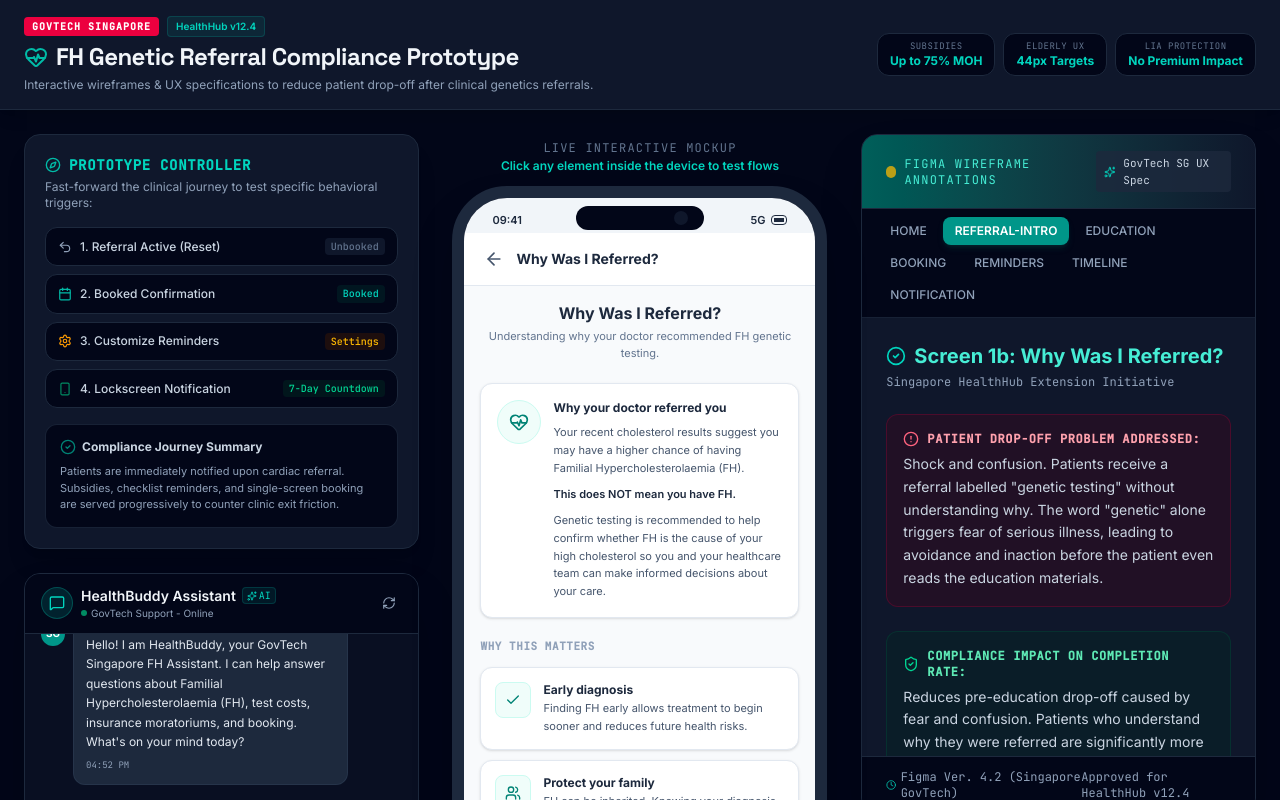
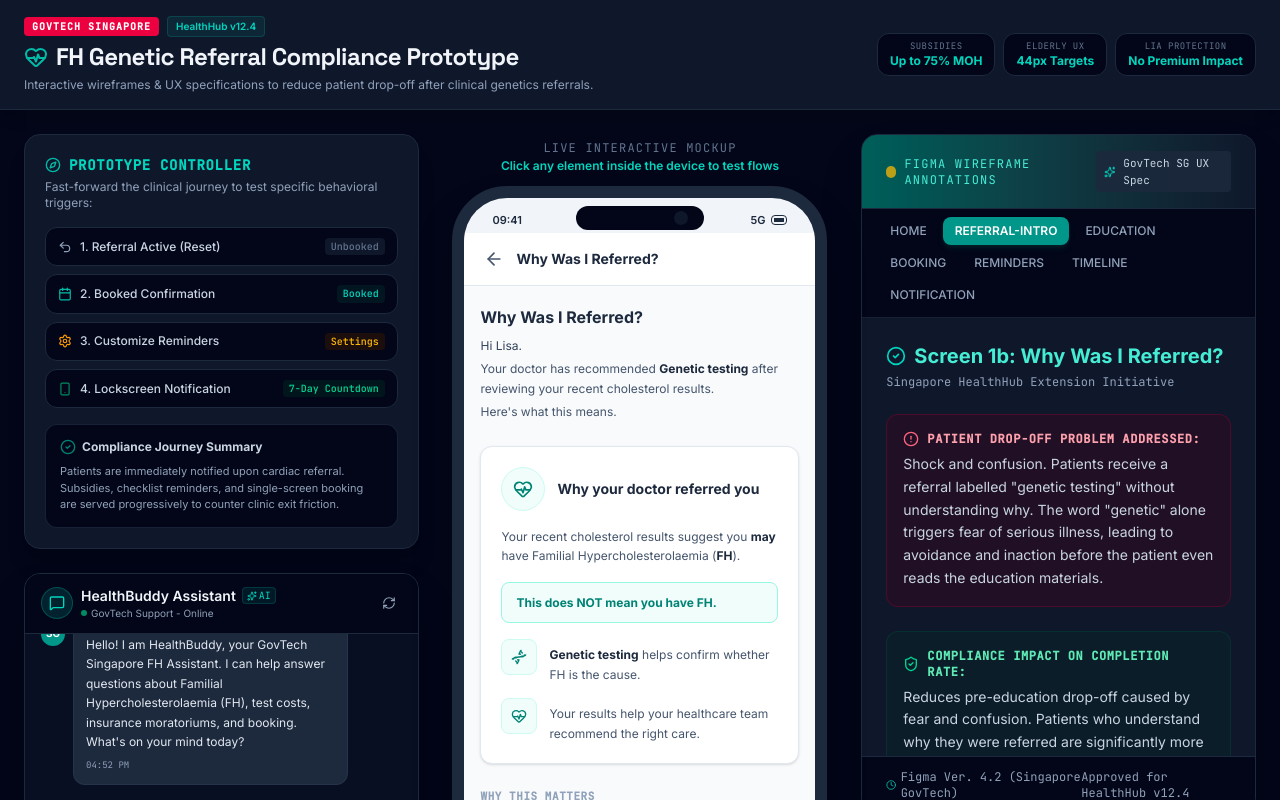
Before and after one commit to leea89179-ux/INFS3605-Group-Project, a React (Vite) app: page / in a window 1280 px wide. Both pictures are taken after a click on the button "Learn More". Shown: the top 800 px of the page. Built offline with nearby package versions, Linux system fonts and the light colour scheme.

Commit message:
Update ReferralIntro screen content

```diff
--- a/src/components/PhoneSimulator.tsx
+++ b/src/components/PhoneSimulator.tsx
@@ -1,11 +1,6 @@
 import React, { useState, useEffect } from 'react';
 import { ScreenId, Appointment, ReminderPreferences } from '../types';
-import {
-  HeartPulse, Dna, ClipboardList, Coins, ShieldAlert, Pill,
-  ChevronRight, Calendar, Bell, Check, ArrowLeft, Play, Pause,
-  MapPin, CheckSquare, Square, Info, ShieldCheck, ExternalLink,
-  MessageCircle, Smartphone, AlertCircle, Share2, Users, Sparkles, BookOpen
-} from 'lucide-react';
+import { HeartPulse, Dna, ClipboardList, Coins, ShieldAlert, Pill, ChevronRight, Calendar, Bell, Check, ArrowLeft, Play, Pause, MapPin, SquareCheck as CheckSquare, Square, Info, ShieldCheck, ExternalLink, MessageCircle, Smartphone, CircleAlert as AlertCircle, Share2, Users, Sparkles, BookOpen } from 'lucide-react';
 import { educationalSections, preCounsellingChecklist, faqs } from '../data/education';
 
 interface PhoneSimulatorProps {
@@ -326,31 +321,52 @@
             </div>
 
             {/* Scrollable Content */}
-            <div className="flex-1 overflow-y-auto px-4 py-4 space-y-5 bg-slate-50">
-              {/* Page subtitle */}
-              <div className="text-center">
+            <div className="flex-1 overflow-y-auto px-4 py-5 space-y-6 bg-slate-50">
+              {/* Page title + subtitle (three short sentences) */}
+              <div>
                 <h3 className="text-base font-bold text-slate-800 leading-snug">Why Was I Referred?</h3>
-                <p className="text-[11px] text-slate-500 mt-1 leading-relaxed">
-                  Understanding why your doctor recommended FH genetic testing.
-                </p>
+                <div className="mt-2 space-y-1">
+                  <p className="text-xs text-slate-700 leading-relaxed">Hi Lisa.</p>
+                  <p className="text-xs text-slate-600 leading-relaxed">
+                    Your doctor has recommended <strong className="font-bold text-slate-800">Genetic testing</strong> after reviewing your recent cholesterol results.
+                  </p>
+                  <p className="text-xs text-slate-600 leading-relaxed">Here's what this means.</p>
+                </div>
               </div>
 
               {/* SECTION 1 — Personalised Explanation */}
-              <div className="bg-white border border-slate-200 rounded-xl p-4 shadow-sm">
-                <div className="flex items-start gap-3">
+              <div className="bg-white border border-slate-200 rounded-xl p-5 shadow-sm">
+                <div className="flex items-center gap-3 mb-4">
                   <div className="w-11 h-11 rounded-full bg-teal-50 flex items-center justify-center shrink-0 border border-teal-100">
                     <HeartPulse className="w-5 h-5 text-[#008375]" />
                   </div>
-                  <div className="flex-1">
-                    <h4 className="text-xs font-bold text-slate-800 mb-2">Why your doctor referred you</h4>
-                    <p className="text-[11px] text-slate-600 leading-relaxed">
-                      Your recent cholesterol results suggest you may have a higher chance of having Familial Hypercholesterolaemia (FH).
+                  <h4 className="text-sm font-bold text-slate-800">Why your doctor referred you</h4>
+                </div>
+                <p className="text-xs text-slate-600 leading-relaxed">
+                  Your recent cholesterol results suggest you <strong className="font-bold text-slate-800">may</strong> have Familial Hypercholesterolaemia (<strong className="font-bold text-slate-800">FH</strong>).
+                </p>
+                {/* Reassurance highlighted box */}
+                <div className="mt-4 bg-teal-50 border border-teal-200 rounded-lg px-3.5 py-2.5">
+                  <p className="text-xs text-[#008375] font-bold leading-relaxed">
+                    This does NOT mean you have FH.
+                  </p>
+                </div>
+                {/* Two icon rows */}
+                <div className="mt-4 space-y-3.5">
+                  <div className="flex items-start gap-3">
+                    <div className="w-9 h-9 rounded-lg bg-teal-50 flex items-center justify-center shrink-0 border border-teal-100">
+                      <Dna className="w-4 h-4 text-[#008375]" />
+                    </div>
+                    <p className="text-xs text-slate-600 leading-relaxed pt-1.5">
+                      <strong className="font-bold text-slate-800">Genetic testing</strong> helps confirm whether FH is the cause.
                     </p>
-                    <p className="text-[11px] text-slate-800 font-semibold leading-relaxed mt-2">
-                      This does NOT mean you have FH.
-                    </p>
-                    <p className="text-[11px] text-slate-600 leading-relaxed mt-2">
-                      Genetic testing is recommended to help confirm whether FH is the cause of your high cholesterol so you and your healthcare team can make informed decisions about your care.
+                  </div>
+                  <div className="flex items-start gap-3">
+                    <div className="w-9 h-9 rounded-lg bg-teal-50 flex items-center justify-center shrink-0 border border-teal-100">
+                      <HeartPulse className="w-4 h-4 text-[#008375]" />
+                    </div>
+                    <p className="text-xs text-slate-600 leading-relaxed pt-1.5">
+                      Your results help your healthcare team recommend the right care.
                     </p>
                   </div>
                 </div>
@@ -361,39 +377,33 @@
                 <h4 className="text-[11px] font-bold uppercase tracking-wider text-slate-400 font-mono mb-3">Why this matters</h4>
                 <div className="space-y-2.5">
                   {/* Card 1 */}
-                  <div className="bg-white border border-slate-200 rounded-xl p-3.5 flex gap-3 items-start shadow-sm">
+                  <div className="bg-white border border-slate-200 rounded-xl p-4 flex gap-3 items-center shadow-sm">
                     <div className="w-9 h-9 rounded-lg bg-teal-50 flex items-center justify-center shrink-0 border border-teal-100">
                       <Check className="w-4 h-4 text-[#008375]" />
                     </div>
                     <div className="flex-1">
                       <h5 className="text-xs font-bold text-slate-800">Early diagnosis</h5>
-                      <p className="text-[11px] text-slate-600 leading-relaxed mt-0.5">
-                        Finding FH early allows treatment to begin sooner and reduces future health risks.
-                      </p>
+                      <p className="text-xs text-slate-600 leading-relaxed mt-0.5">Start treatment sooner.</p>
                     </div>
                   </div>
                   {/* Card 2 */}
-                  <div className="bg-white border border-slate-200 rounded-xl p-3.5 flex gap-3 items-start shadow-sm">
+                  <div className="bg-white border border-slate-200 rounded-xl p-4 flex gap-3 items-center shadow-sm">
                     <div className="w-9 h-9 rounded-lg bg-teal-50 flex items-center justify-center shrink-0 border border-teal-100">
                       <Users className="w-4 h-4 text-[#008375]" />
                     </div>
                     <div className="flex-1">
                       <h5 className="text-xs font-bold text-slate-800">Protect your family</h5>
-                      <p className="text-[11px] text-slate-600 leading-relaxed mt-0.5">
-                        FH can be inherited. Knowing your diagnosis may help protect your family members.
-                      </p>
+                      <p className="text-xs text-slate-600 leading-relaxed mt-0.5">FH can run in families.</p>
                     </div>
                   </div>
                   {/* Card 3 */}
-                  <div className="bg-white border border-slate-200 rounded-xl p-3.5 flex gap-3 items-start shadow-sm">
+                  <div className="bg-white border border-slate-200 rounded-xl p-4 flex gap-3 items-center shadow-sm">
                     <div className="w-9 h-9 rounded-lg bg-teal-50 flex items-center justify-center shrink-0 border border-teal-100">
                       <Sparkles className="w-4 h-4 text-[#008375]" />
                     </div>
                     <div className="flex-1">
                       <h5 className="text-xs font-bold text-slate-800">Personalised care</h5>
-                      <p className="text-[11px] text-slate-600 leading-relaxed mt-0.5">
-                        Your results help doctors recommend the most appropriate treatment for you.
-                      </p>
+                      <p className="text-xs text-slate-600 leading-relaxed mt-0.5">Results help guide your care.</p>
                     </div>
                   </div>
                 </div>
@@ -402,57 +412,74 @@
               {/* SECTION 3 — What happens next? */}
               <div>
                 <h4 className="text-[11px] font-bold uppercase tracking-wider text-slate-400 font-mono mb-3">What happens next?</h4>
-                <div className="bg-white border border-slate-200 rounded-xl p-4 shadow-sm">
+                <div className="bg-white border border-slate-200 rounded-xl p-5 shadow-sm">
                   {/* Progress indicator */}
-                  <div className="space-y-3">
+                  <div className="space-y-3.5">
                     {/* Step 1 — done */}
                     <div className="flex items-center gap-3">
                       <div className="w-7 h-7 rounded-full bg-[#008375] flex items-center justify-center shrink-0">
                         <Check className="w-3.5 h-3.5 text-white" />
                       </div>
-                      <span className="text-[11px] text-slate-500 line-through">Referral received</span>
+                      <span className="text-xs text-slate-500 line-through">Referral received</span>
                     </div>
                     {/* Step 2 — current */}
                     <div className="flex items-center gap-3">
-                      <div className="w-7 h-7 rounded-full bg-[#008375] flex items-center justify-center shrink-0 ring-2 ring-teal-200 ring-offset-1">
+                      <div className="w-7 h-7 rounded-full bg-[#008375] flex items-center justify-center shrink-0 ring-4 ring-teal-100">
                         <BookOpen className="w-3.5 h-3.5 text-white" />
                       </div>
-                      <span className="text-[11px] font-bold text-[#008375]">Learn about FH</span>
+                      <span className="text-xs font-bold text-[#008375]">Learn about FH</span>
+                      <span className="text-[10px] text-[#008375] bg-teal-50 border border-teal-200 px-1.5 py-0.5 rounded-full font-bold ml-1">Current</span>
                     </div>
                     {/* Step 3 — upcoming */}
                     <div className="flex items-center gap-3">
                       <div className="w-7 h-7 rounded-full bg-slate-100 flex items-center justify-center shrink-0 border border-slate-200">
                         <ClipboardList className="w-3.5 h-3.5 text-slate-400" />
                       </div>
-                      <span className="text-[11px] text-slate-400">Pre-test counselling</span>
+                      <span className="text-xs text-slate-400">Pre-test counselling</span>
                     </div>
                     {/* Step 4 — future */}
                     <div className="flex items-center gap-3">
                       <div className="w-7 h-7 rounded-full bg-slate-100 flex items-center justify-center shrink-0 border border-slate-200">
                         <Dna className="w-3.5 h-3.5 text-slate-400" />
                       </div>
-                      <span className="text-[11px] text-slate-400">Genetic testing results</span>
+                      <span className="text-xs text-slate-400">Genetic testing results</span>
                     </div>
                   </div>
                   <div className="mt-4 pt-3 border-t border-slate-100">
-                    <p className="text-[11px] text-slate-600 leading-relaxed">
+                    <p className="text-xs text-slate-600 leading-relaxed">
                       The next step is learning more about FH before attending your pre-test counselling appointment.
                     </p>
                   </div>
                 </div>
               </div>
 
-              {/* SECTION 4 — Continue Learning */}
-              <div className="bg-gradient-to-br from-teal-50 to-slate-50 border border-teal-100 rounded-xl p-4 shadow-sm">
-                <div className="flex items-start gap-3">
-                  <div className="w-10 h-10 rounded-full bg-white flex items-center justify-center shrink-0 border border-teal-100 shadow-sm">
-                    <BookOpen className="w-5 h-5 text-[#008375]" />
+              {/* SECTION 4 — Before your appointment */}
+              <div>
+                <h4 className="text-[11px] font-bold uppercase tracking-wider text-slate-400 font-mono mb-1">Before your appointment</h4>
+                <p className="text-xs text-slate-600 leading-relaxed mb-3">
+                  Spend just 2–3 minutes learning about FH before your counselling appointment.
+                </p>
+                {/* Five compact preview cards */}
+                <div className="grid grid-cols-2 gap-2.5">
+                  <div className="bg-white border border-slate-200 rounded-xl p-3.5 flex flex-col items-center gap-2 shadow-sm">
+                    <Dna className="w-5 h-5 text-[#008375]" />
+                    <span className="text-xs font-bold text-slate-800 text-center">What is FH?</span>
                   </div>
-                  <div className="flex-1">
-                    <h4 className="text-xs font-bold text-slate-800 mb-1.5">Ready to learn more?</h4>
-                    <p className="text-[11px] text-slate-600 leading-relaxed">
-                      You can now explore easy-to-understand information about FH, genetic testing, costs, insurance, medications and frequently asked questions.
-                    </p>
+                  <div className="bg-white border border-slate-200 rounded-xl p-3.5 flex flex-col items-center gap-2 shadow-sm">
+                    <ClipboardList className="w-5 h-5 text-[#008375]" />
+                    <span className="text-xs font-bold text-slate-800 text-center">Why testing?</span>
+                  </div>
+                  <div className="bg-white border border-slate-200 rounded-xl p-3.5 flex flex-col items-center gap-2 shadow-sm">
+                    <HeartPulse className="w-5 h-5 text-[#008375]" />
+                    <span className="text-xs font-bold text-slate-800 text-center">Testing process</span>
+                  </div>
+                  <div className="bg-white border border-slate-200 rounded-xl p-3.5 flex flex-col items-center gap-2 shadow-sm">
+                    <Coins className="w-5 h-5 text-[#008375]" />
+                    <span className="text-xs font-bold text-slate-800 text-center">Costs</span>
+                  </div>
+                  <div className="bg-white border border-slate-200 rounded-xl p-3.5 flex flex-col items-center gap-2 shadow-sm col-span-2">
+                    <ShieldAlert className="w-5 h-5 text-[#008375]" />
+                    <span className="text-xs font-bold text-slate-800 text-center">Insurance</span>
                   </div>
                 </div>
               </div>
@@ -460,11 +487,14 @@
 
             {/* Bottom Buttons */}
             <div className="px-4 py-3 bg-white border-t border-slate-200 space-y-2 shrink-0">
+              <p className="text-[10px] text-slate-400 text-center leading-relaxed">
+                Continue to learn about FH before your appointment.
+              </p>
               <button
                 onClick={() => onChangeScreen(ScreenId.Education)}
                 className="w-full py-3 bg-[#008375] hover:bg-teal-700 text-white rounded-xl text-xs font-bold transition flex items-center justify-center gap-1.5 shadow-md shadow-teal-700/20"
               >
-                Continue to Education Hub
+                Learn About FH
                 <ChevronRight className="w-4 h-4" />
               </button>
               <button
```
